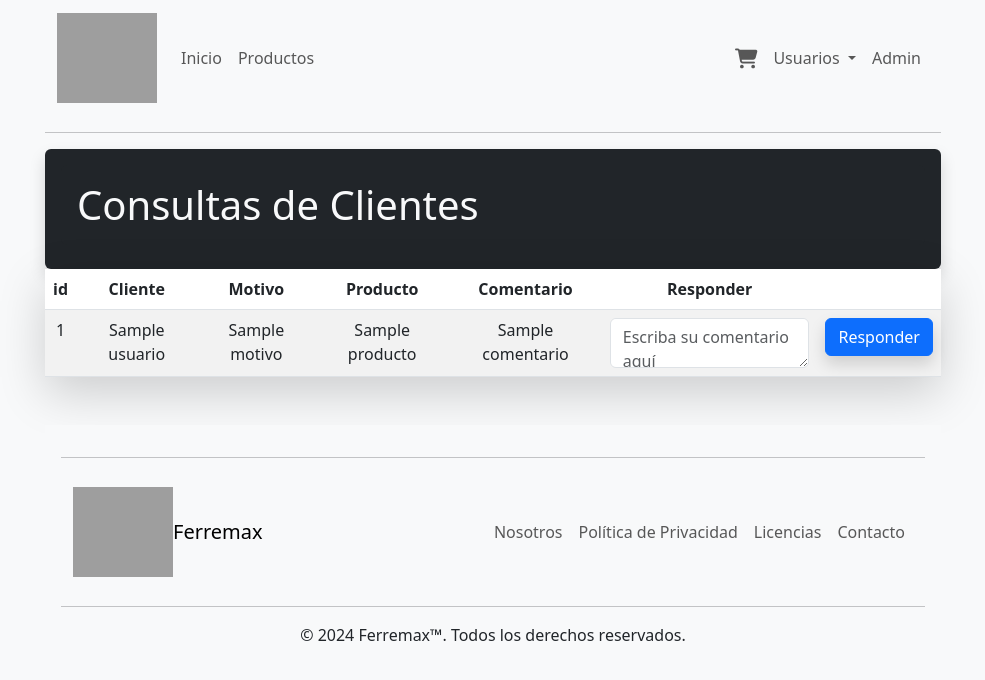
After one commit to Luciifer6969/Ferremax, a Django app: template core/templates/consultas_cliente.html in a window 1280 px wide. The commit adds this page. Shown: the top 680 px of the page, without its empty margins (147-1132 px from the left). Run offline with Django 3.2, Linux system fonts and the light colour scheme; the template is opened without the code that fills it: most values are stand-ins (such as "Sample title", 1, 10 or a date in 2020); some libraries are stand-ins or nearby versions; grey boxes are pictures that could not be loaded.

Commit message:
consultas de cliente listas

```diff
--- /dev/null
+++ b/core/templates/consultas_cliente.html
@@ -0,0 +1,43 @@
+{% extends 'layouts/base.html' %}
+
+{% block content %}
+<div class="bg-dark shadow rounded p-3 w-100 w-lg-50">
+    <h1 class="rounded bg-dark p-3 text-light">Consultas de Clientes</h1>
+</div>
+
+<table class="table table-striped table-hover shadow-lg mb-5 text-center">
+    <thead>
+      <tr>
+        <th scope="col" class="col">id</th>
+        <th scope="col" class="col">Cliente</th>
+        <th scope="col" class="col">Motivo</th>
+        <th scope="col" class="col">Producto</th>
+        <th scope="col" class="col">Comentario</th>
+        <th scope="col" class="col">Responder</th>
+        <th scope="col" class="col"></th>
+      </tr>
+    </thead>
+    <form class="row g-3 w-75 w-lg-50" method="POST">
+        {% csrf_token %}
+    <tbody>
+    {% for x in data %}
+      <tr>
+        <td>{{ x.id }}</td>
+        <td>{{ x.usuario }}</td>
+        <td>{{ x.motivo }}</td>
+        <td>{{ x.producto.nombre }}</td>
+        <td>{{ x.comentario }}</td>
+        <td>
+            <textarea class="form-control" name="respuesta" style="height: 50px" placeholder="Escriba su comentario aquí"></textarea>
+        </td>
+        <td>
+            <input type="hidden" name="contact_id" value="{{ x.id }}">
+            <button class="btn btn-primary shadow"  type="submit">Responder</button>
+        </td>
+       </tr>
+    {% endfor %}
+    </form>
+    </tbody>
+  </table>
+
+{% endblock %}
--- a/core/templates/layouts/base.html
+++ b/core/templates/layouts/base.html
@@ -28,9 +28,20 @@
                   <li class="nav-item">
                     <a class="nav-link link-opt" aria-current="page" href="{%url 'productos' %}">Productos</a>
                   </li>
+                  {% if perms.core.add_contact %}
+                  <li class="nav-item">
+                    <a class="nav-link link-opt" aria-current="page" href="{%url 'consultaCliente' %}">Consultas Clientes</a>
+                  </li>
+                  {% endif %}
                   {% if request.user.is_authenticated %}
-                  <li class="nav-item">
-                    <a class="nav-link link-opt" aria-current="page" href="{%url 'contact' %}">Consultar Producto</a>
+                  <li class="nav-item dropdown">
+                    <a class="nav-link link-opt dropdown-toggle" href="#" role="button" data-bs-toggle="dropdown" aria-expanded="false">
+                      Consultas
+                    </a>
+                  <ul class="dropdown-menu">
+                    <li><a class="dropdown-item" href="{%url 'contact' %}">Consultar Producto</a></li>
+                    <li><a class="dropdown-item" href="{% url 'mis_consultas' request.user.id %}">Mis Consultas</a></li>
+                  </ul>
                   </li>
                   {% endif %}
                   {% if perms.core.view_producto %}
--- a/core/urls.py
+++ b/core/urls.py
@@ -19,5 +19,7 @@ urlpatterns = [
     path('edit_entrega/<int:id_entrega>/',edit_entrega,name='edit_entrega'),
     path('producto/<int:producto_id>/', verProducto, name='verProducto'),
     path('contact/',contact, name='contact'),
-    path('success_pay/',success_pay,name='successPay')
+    path('success_pay/',success_pay,name='successPay'),
+    path('consultas_clientes',consulta_cliente,name='consultaCliente'),
+    path('mis_consultas/<int:user_id>',mis_consultas,name='mis_consultas')
 ]
```
Also changed, not shown: core/models.py (+7 -0 lines), core/templates/mis_consultas.html (added, +32 -0 lines), core/views.py (+31 -1 lines), db.sql (+13 -0 lines), core/migrations/0007_contact.py (added), core/migrations/0008_delete_contact.py (added), core/migrations/0009_contact.py (added).
